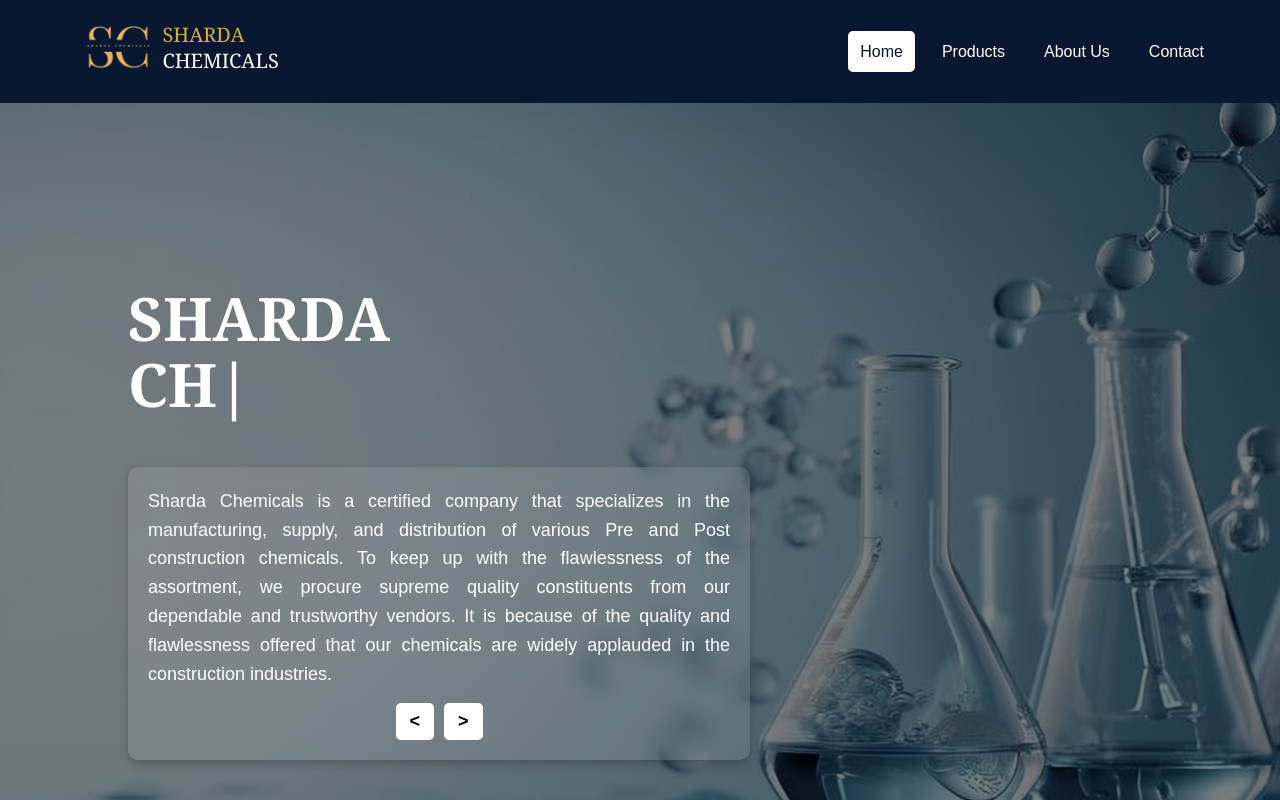
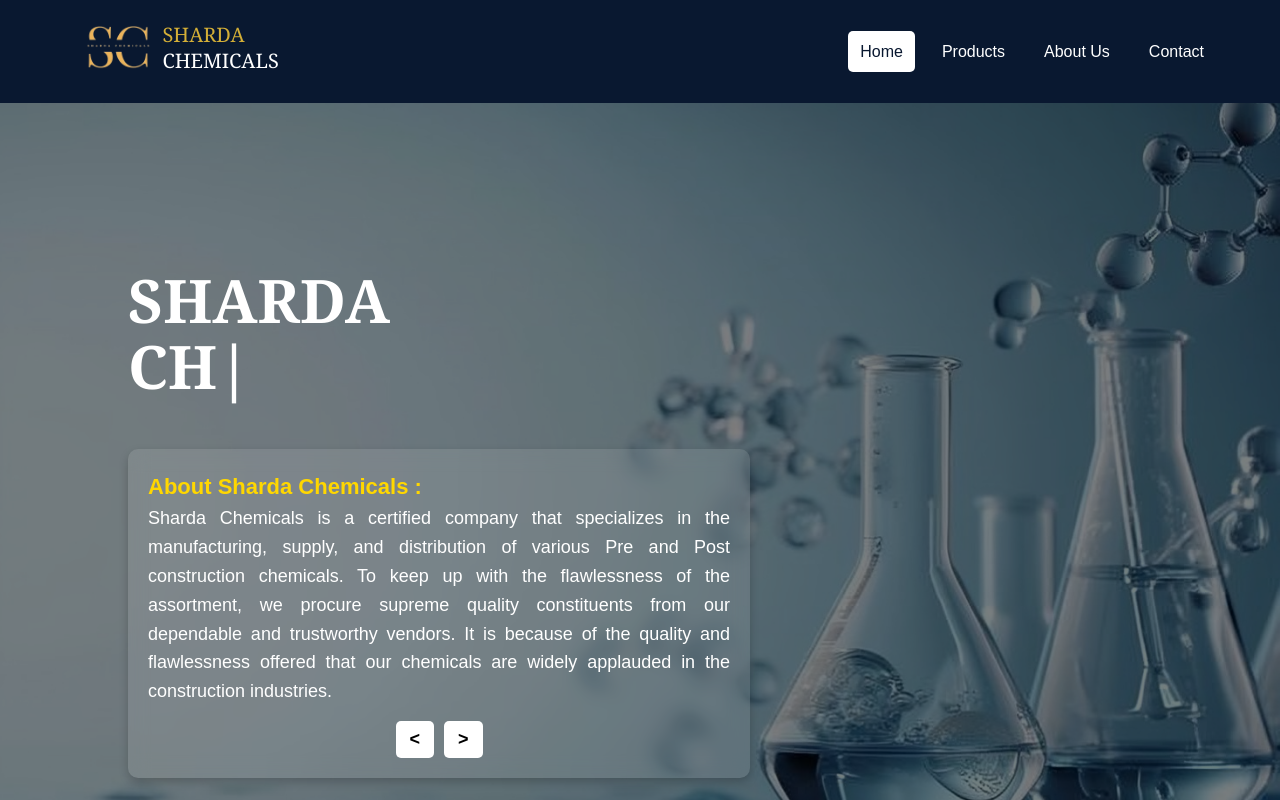
Before and after one commit to Saurabhbokde01/sharda-chemicals, a React (Vite) app: page / in a window 1280 px wide. Built offline with nearby package versions, Linux system fonts and the light colour scheme.

Commit message:
fifth commit

```diff
--- a/src/Components/Home/Home.css
+++ b/src/Components/Home/Home.css
@@ -70,6 +70,12 @@
     color: white;
     transition: opacity 0.5s ease-in-out;
 }
+.desc p h4{
+    color: gold;
+    font-size: 22px;
+    line-height: 1.6;
+    transition: opacity 0.5s ease-in-out;
+}
 
 .desc p.active {
     display: block;
@@ -107,7 +113,7 @@
 @media (max-width: 1024px) {
     .home {
         padding-left: 5%;
-        background-position: 45% center; /* Move BG slightly left */
+        background-position: 45% center;
     }
 
     .home-container {
@@ -122,15 +128,13 @@
         font-size: 16px;
     }
 }
-
-/* Screens Below 768px */
 @media (max-width: 768px) {
     .home {
         flex-direction: column;
         align-items: center;
         padding-left: 0;
         padding-top: 100px;
-        background-position: 40% center; /* Move BG slightly more left */
+        background-position: 40% center;
     }
 
     .home-container {
@@ -156,15 +160,11 @@
         font-size: 16px;
     }
 }
-
-/* Screens Below 740px - Move Image More Left */
 @media (max-width: 940px) {
     .home {
-        background-position: 65% center; /* Adjust further for small screens */
+        background-position: 65% center;
     }
 }
-
-/* Small Screens Below 480px */
 @media (max-width: 480px) {
     .name p {
         font-size: 30px;
--- a/src/Components/Home/Home.jsx
+++ b/src/Components/Home/Home.jsx
@@ -64,9 +64,11 @@
         </div>
         <div className="desc">
           <p className={activeIndex === 0 ? "active" : ""}>
+            <h4>About Sharda Chemicals :</h4>
             Sharda Chemicals is a certified company that specializes in the manufacturing, supply, and distribution of various Pre and Post construction chemicals. To keep up with the flawlessness of the assortment, we procure supreme quality constituents from our dependable and trustworthy vendors. It is because of the quality and flawlessness offered that our chemicals are widely applauded in the construction industries.
           </p>
           <p className={activeIndex === 1 ? "active" : ""}>
+            <h4>What We Can Do ?</h4>
             Sharda Chemicals is the leading manufacturer and supplier of superior construction chemicals. Sharda Chemicals manufactures a wide range of products which are supplied to some of the biggest construction companies and industries. These construction chemicals are widely used in the construction of industrial, commercial, and infrastructural projects.
           </p>
           <div className="desc-btn">
```
